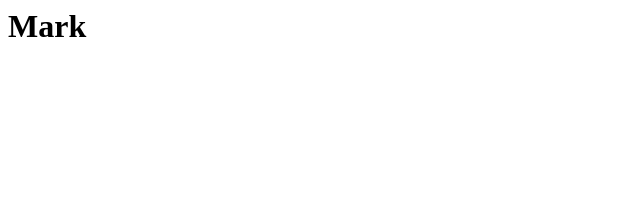
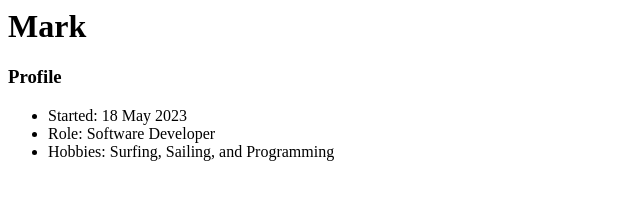
Before and after one commit to empire700/empire700.github.io, a plain HTML site: page index.html in a window 1280 px wide. Shown: the whole page, without its empty margins (0-640 px from the left). Drawn offline with Linux system fonts and the light colour scheme.

Commit message:
Update my Profile

```diff
--- a/index.html
+++ b/index.html
@@ -1 +1,7 @@
 <h1>Mark</h1>
+<h3>Profile</h3>
+<ul>
+    <li>Started: 18 May 2023</li>
+    <li>Role: Software Developer</li>
+    <li>Hobbies: Surfing, Sailing, and Programming</li>
+</ul>
```
